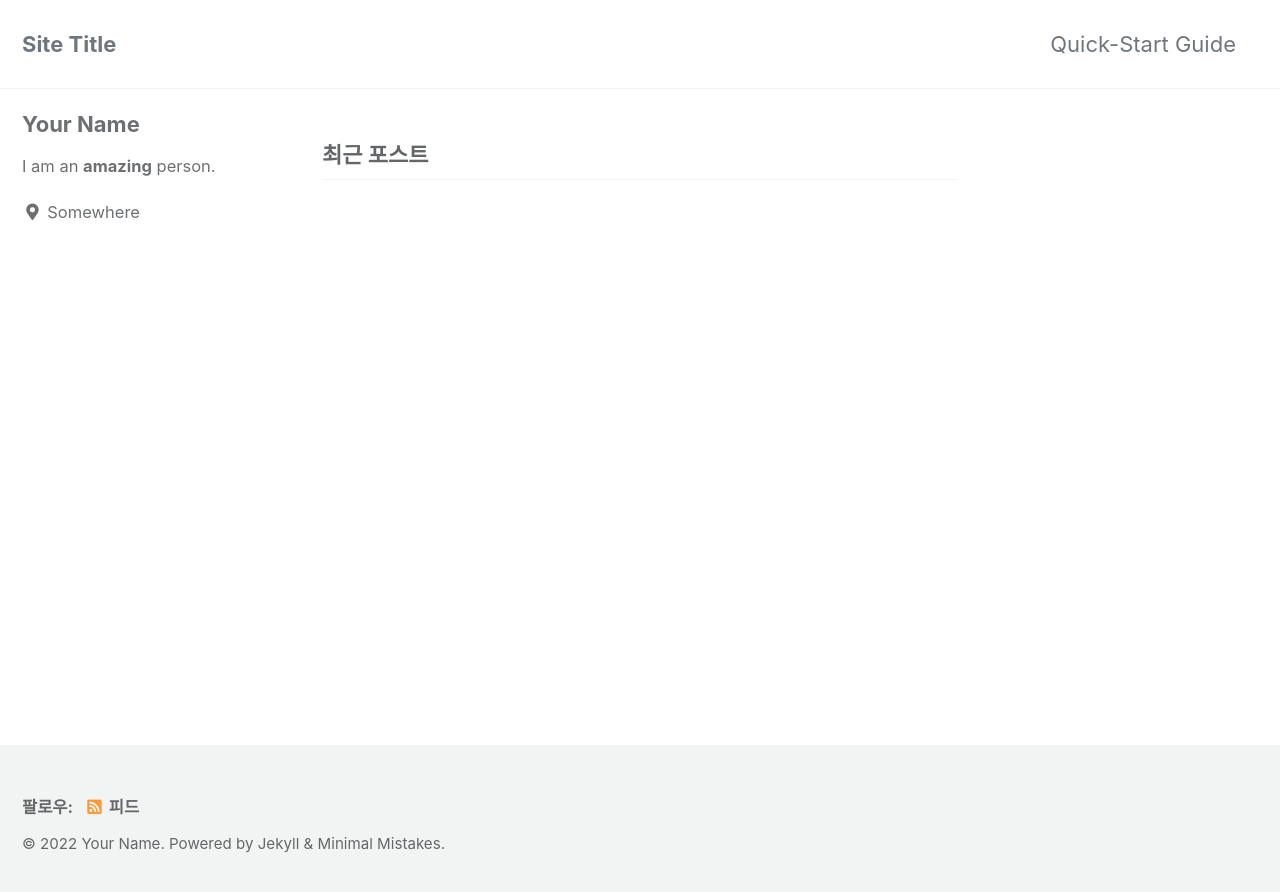
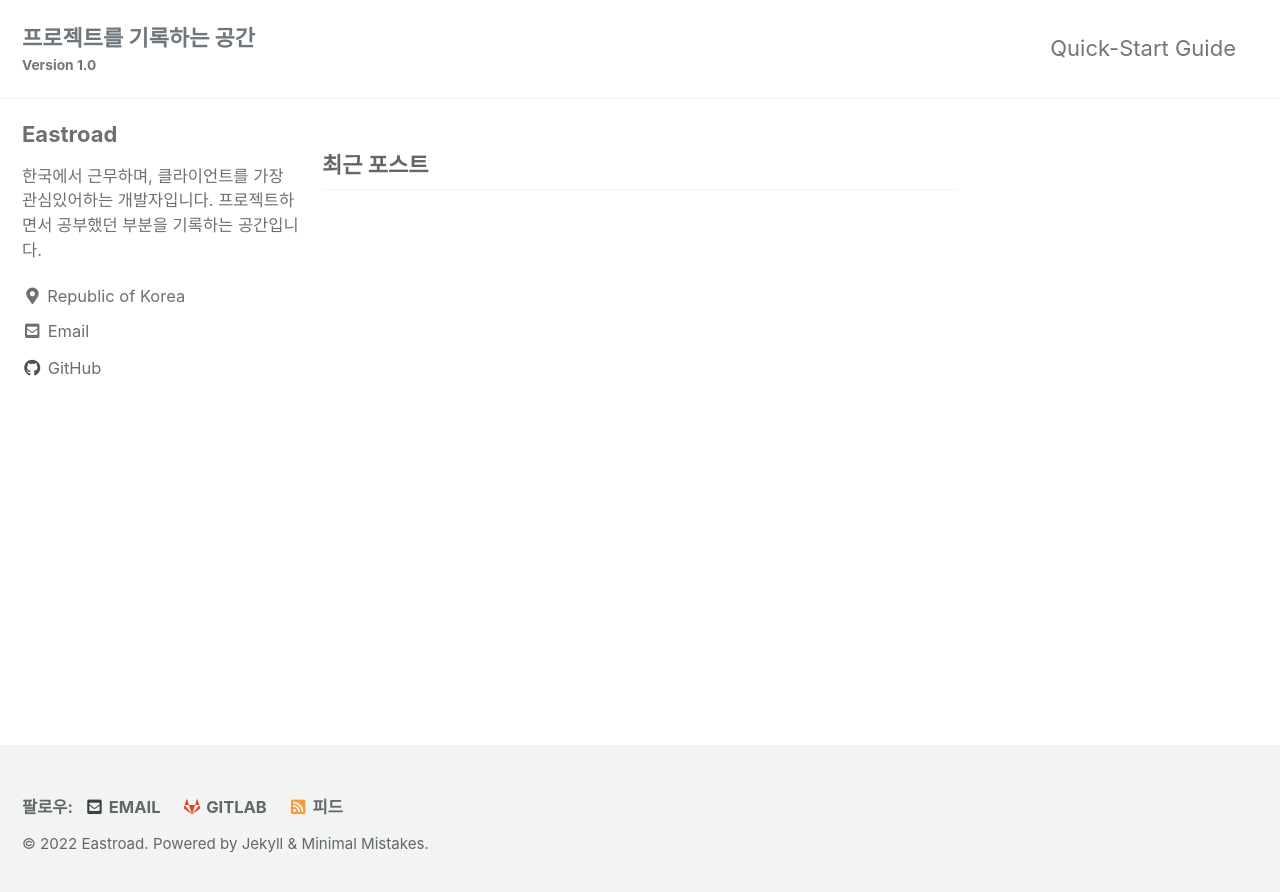
Before and after one commit to eastroad1987/eastroad1987.github.io, a Jekyll site: the page built from index.html, in a window 1280 px wide. Shown: the top 892 px of the page. Built offline with Jekyll 4.4.1, drawn with Linux system fonts in a browser that asks for light colours; cached includes are drawn as plain includes; the list of posts is cut into pages by our own code.

Commit message:
modify config file

```diff
--- a/_config.yml
+++ b/_config.yml
@@ -16,17 +16,17 @@ minimal_mistakes_skin    : "default" # "air", "aqua", "contrast", "dark", "dirt"
 
 # Site Settings
 locale                   : "ko-KR"
-title                    : "Site Title"
-title_separator          : "-"
-subtitle                 : # site tagline that appears below site title in masthead
-name                     : "Your Name"
-description              : "An amazing website."
-url                      : # the base hostname & protocol for your site e.g. "https://mmistakes.github.io"
+title                    : "개발하자"
+title_separator          : "&#124;"
+subtitle                 : "Version 1.0" # site tagline that appears below site title in masthead
+name                     : "Eastroad"
+description              : "프로젝트를 기록하며.."
+url                      : "https://eastroad1987.github.io" # the base hostname & protocol for your site e.g. "https://mmistakes.github.io"
 baseurl                  : ""
-repository               : # GitHub username/repo-name e.g. "mmistakes/minimal-mistakes"
+repository               : "eastroad1987.github.io" # GitHub username/repo-name e.g. "mmistakes/minimal-mistakes"
 teaser                   : # path of fallback teaser image, e.g. "/assets/images/500x300.png"
 logo                     : # path of logo image to display in the masthead, e.g. "/assets/images/88x88.png"
-masthead_title           : # overrides the website title displayed in the masthead, use " " for no title
+masthead_title           : "프로젝트를 기록하는 공간" # overrides the website title displayed in the masthead, use " " for no title
 # breadcrumbs            : false # true, false (default)
 words_per_minute         : 200
 comments:
@@ -102,15 +102,15 @@ analytics:
 
 # Site Author
 author:
-  name             : "Your Name"
+  name             : "Eastroad"
   avatar           : # path of avatar image, e.g. "/assets/images/bio-photo.jpg"
-  bio              : "I am an **amazing** person."
-  location         : "Somewhere"
+  bio              : "한국에서 근무하며, 클라이언트를 가장 관심있어하는 개발자입니다. 프로젝트하면서 공부했던 부분을 기록하는 공간입니다."
+  location         : "Republic of Korea"
   email            :
   links:
     - label: "Email"
       icon: "fas fa-fw fa-envelope-square"
-      # url: "mailto:your.name@email.com"
+      url: "mailto:eastroad1987@gmail.com"
     - label: "Website"
       icon: "fas fa-fw fa-link"
       # url: "https://your-website.com"
@@ -122,7 +122,7 @@ author:
       # url: "https://facebook.com/"
     - label: "GitHub"
       icon: "fab fa-fw fa-github"
-      # url: "https://github.com/"
+      url: "https://github.com/eastroad1987"
     - label: "Instagram"
       icon: "fab fa-fw fa-instagram"
       # url: "https://instagram.com/"
@@ -130,6 +130,9 @@ author:
 # Site Footer
 footer:
   links:
+    - label: "Email"
+      icon: "fas fa-fw fa-envelope-square"
+      url: mailto:eastroad1987@gmail.com
     - label: "Twitter"
       icon: "fab fa-fw fa-twitter-square"
       # url:
@@ -141,7 +144,7 @@ footer:
       # url:
     - label: "GitLab"
       icon: "fab fa-fw fa-gitlab"
-      # url:
+      url: "https://github.com/eastroad1987"
     - label: "Bitbucket"
       icon: "fab fa-fw fa-bitbucket"
       # url:
```
